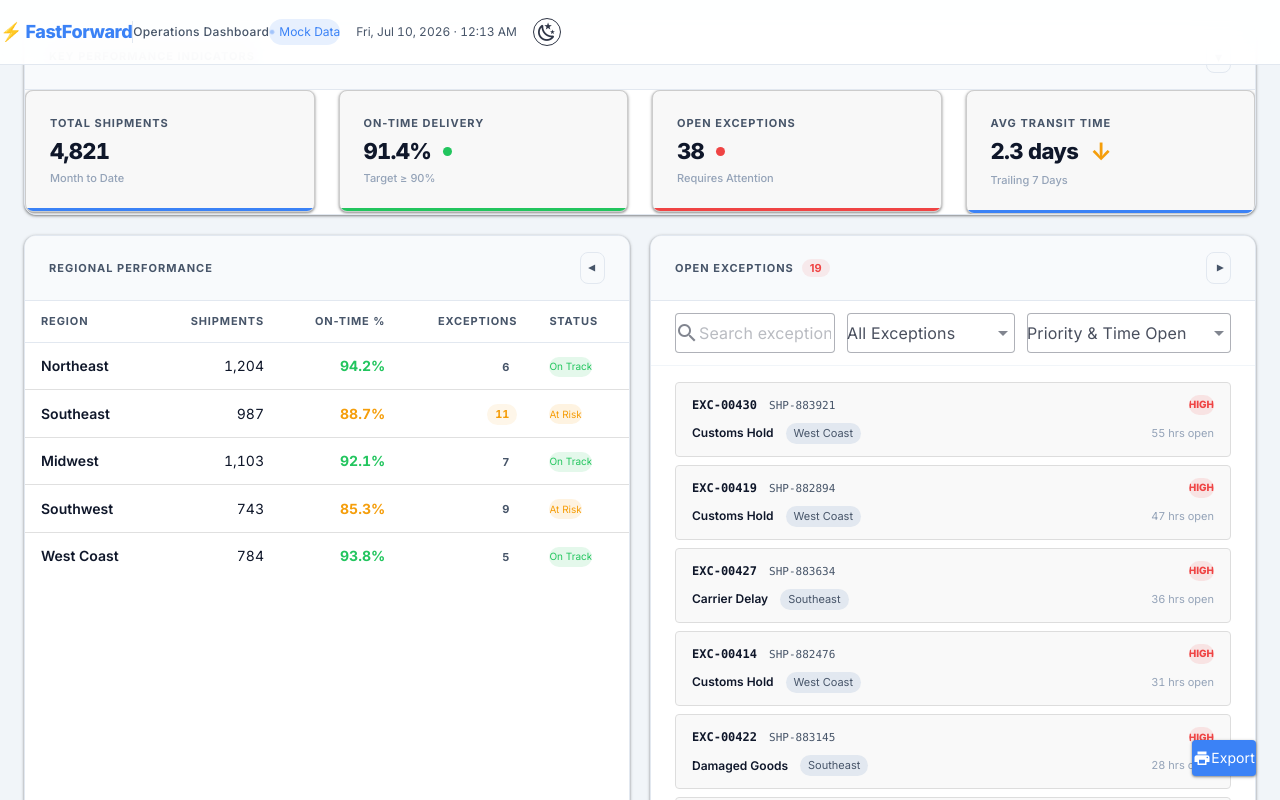
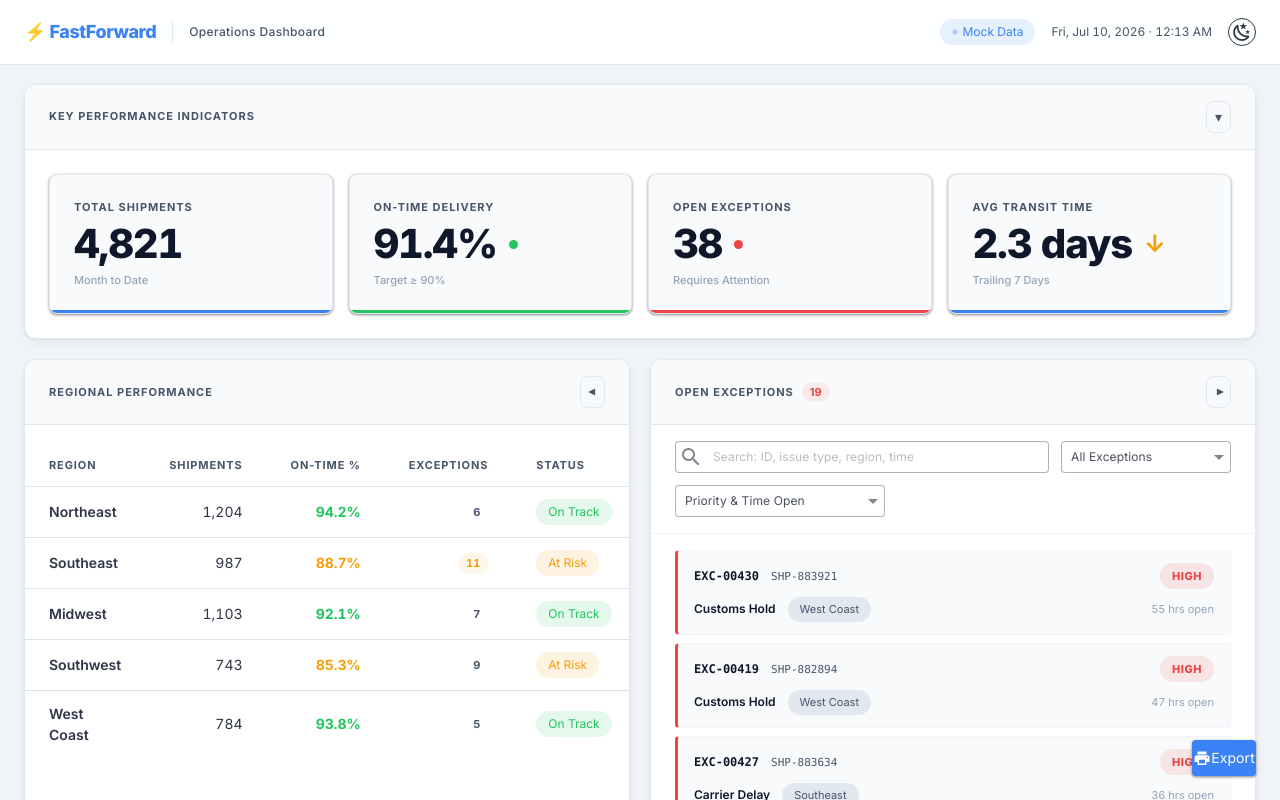
Before and after one commit to jerm-cowan/my-dashboard, a Vue app: page / in a window 1280 px wide. Shown: the top 800 px of the page. Built offline with nearby package versions, Linux system fonts and the light colour scheme.

Commit message:
Enhance theme support and Vuetify integration across components. Customizing the Search, filter, and sorting options in Open Exceptions section.

```diff
--- a/src/assets/main.css
+++ b/src/assets/main.css
@@ -100,7 +100,25 @@
 }
 
 /* ============================================================
-   2. Reset & Base
+   2. Vuetify Typography Override
+   ============================================================ */
+
+/*
+  Restore Inter across all Vuetify components. Vuetify defaults to Roboto;
+  overriding on .v-application cascades to every component it renders.
+*/
+.v-application,
+.v-application .v-field,
+.v-application .v-chip,
+.v-application .v-btn,
+.v-application .v-table,
+.v-application .v-list-item,
+.v-application .v-select__content {
+  font-family: var(--font-family) !important;
+}
+
+/* ============================================================
+   2b. Reset & Base
    ============================================================ */
 
 *, *::before, *::after {
@@ -159,10 +177,39 @@ body {
   transition: background-color var(--t-slow), border-color var(--t-slow) !important;
 }
 
+/* Remove v-toolbar's default inline padding so our inner wrapper controls layout */
+.navbar-appbar .v-toolbar__content {
+  padding: 0 !important;
+}
+
+/*
+  Inner wrapper: constrains content to the same max-width and horizontal padding
+  as the dashboard grid, so the logo left-aligns with section content and the
+  meta items right-align with section content — not the browser edge.
+*/
+.navbar__inner {
+  max-width: var(--max-w);
+  margin: 0 auto;
+  height: 100%;
+  width: 100%;
+  display: flex;
+  align-items: center;
+  justify-content: space-between;
+  padding: 0 var(--dash-pad);
+}
+
 .navbar__brand {
   display: flex;
   align-items: center;
+  gap: var(--sp-4);
   min-width: 0;
+}
+
+.navbar__meta {
+  display: flex;
+  align-items: center;
+  gap: var(--sp-4);
+  flex-shrink: 0;
 }
 
 .navbar__logo {
@@ -227,16 +274,68 @@ body {
 /* v-container fluid: constrain to brief's max-width with consistent padding */
 .dashboard-container {
   max-width: var(--max-w) !important;
-  padding: var(--sp-6) var(--dash-pad) var(--sp-12) !important;
+  margin-inline: auto !important;
+  /*
+    v-app-bar inside RouterView doesn't always register with Vuetify's layout
+    context, so v-main may provide zero top-padding. We own the full offset here:
+    navbar height (--navbar-h) + breathing room (--sp-6).
+  */
+  padding: calc(var(--navbar-h) + var(--sp-6)) var(--dash-pad) var(--sp-12) !important;
   display: flex;
   flex-direction: column;
   gap: var(--section-gap);
+}
+
+/*
+  All direct children of the container (v-card sections and v-row) should
+  behave as full-width flex children with no implicit margins fighting the gap.
+*/
+.dashboard-container > .v-card,
+.dashboard-container > .dashboard__row {
+  flex-shrink: 0;
+  width: 100%;
 }
 
 /* Two-column row: Regional (left) + Exceptions (right) — v-row override */
 .dashboard__row {
   gap: var(--section-gap) !important;
   align-items: stretch;
+  /*
+    Explicit height so both sections match and the exceptions feed can use
+    flex-fill to scroll within the bounded space, mirroring the old build.
+  */
+  height: 500px;
+}
+
+/*
+  Exceptions section: flex column so the feed fills remaining space after
+  the section header and controls row, then scrolls within that space.
+  The collapse animation (max-height: 3000px → 0) still works because
+  max-height on a flex item constrains flex layout correctly.
+*/
+.dashboard__col-right .dashboard__section {
+  display: flex !important;
+  flex-direction: column !important;
+}
+
+.dashboard__col-right .section-content {
+  flex: 1 1 auto !important;
+  min-height: 0 !important;
+  display: flex !important;
+  flex-direction: column !important;
+  overflow: hidden !important;
+}
+
+.dashboard__col-right .exceptions-controls {
+  flex-shrink: 0;
+}
+
+/* Feed fills remaining height within the section and scrolls */
+.dashboard__col-right .exceptions-feed {
+  flex: 1 1 0 !important;
+  min-height: 0 !important;
+  max-height: none !important;
+  overflow-y: auto;
 }
 
 /* Both cols default to equal flex width */
@@ -274,12 +373,16 @@ body {
    5. Section Card Wrapper (v-card)
    ============================================================ */
 
-/* v-card provides the surface background; we add border, radius, overflow */
+/*
+  v-card handles the surface background color via its theme context.
+  We add depth (shadow), border, and radius on top.
+*/
 .dashboard__section {
   border: 1px solid var(--color-border) !important;
   border-radius: var(--radius-lg) !important;
+  box-shadow: var(--shadow-card) !important;
   overflow: hidden;
-  transition: border-color var(--t-slow);
+  transition: border-color var(--t-slow), box-shadow var(--t-slow);
 }
 
 .section-header {
@@ -289,7 +392,11 @@ body {
   padding: var(--sp-4) var(--sp-6);
   min-height: 52px;
   border-bottom: 1px solid var(--color-border);
-  background-color: var(--color-surface-raised);
+  /*
+    !important prevents Vuetify's v-card color context from overriding the
+    section-header's raised background tint in either theme.
+  */
+  background-color: var(--color-surface-raised) !important;
   transition:
     background-color var(--t-slow),
     border-color var(--t-slow);
@@ -301,7 +408,8 @@ body {
   gap: var(--sp-2);
   font-size: var(--font-size-xs);
   font-weight: 700;
-  color: var(--color-text-muted);
+  /* !important ensures the muted label color isn't washed out by Vuetify's on-surface inheritance */
+  color: var(--color-text-muted) !important;
   text-transform: uppercase;
   letter-spacing: 0.09em;
   transition: color var(--t-slow);
@@ -438,15 +546,37 @@ body {
    6. KPI Grid & Cards
    ============================================================ */
 
-/* KPI cards are rendered inside v-row/v-col — .kpi-grid removed */
+/* KPI cards are rendered inside v-row/v-col — .kpi-grid CSS grid replaced */
+
+/*
+  Use no-gutters + explicit CSS rather than Vuetify spacing utilities.
+  Vuetify's .v-row styles override utility classes in unpredictable ways;
+  this matches the old build's kpi-grid padding/gap exactly.
+  display:grid overrides v-row's flex so that 4 equal columns never wrap
+  regardless of viewport width — matching the old repeat(4, 1fr) grid.
+*/
+.kpi-grid-row,
+.carrier-grid-row {
+  display: grid !important;
+  grid-template-columns: repeat(4, 1fr) !important;
+  gap: var(--sp-4) !important;
+  padding: var(--sp-6) !important;
+  margin: 0 !important;
+}
 
 .kpi-card {
   position: relative;
-  display: flex;
-  flex-direction: column;
+  /*
+    Use !important on layout + color properties so Vuetify's .v-theme--xxx .v-card
+    rules (specificity 0,2,1) cannot override the surface-raised background,
+    the flex column layout, or the KPI value text color in either theme.
+  */
+  display: flex !important;
+  flex-direction: column !important;
   gap: var(--sp-2);
-  padding: var(--sp-6);
-  background-color: var(--color-surface-raised);
+  padding: var(--sp-6) !important;
+  background-color: var(--color-surface-raised) !important;
+  color: var(--color-text-primary) !important;
   border: 1px solid var(--color-border);
   border-radius: var(--radius-md);
   overflow: hidden;
@@ -487,7 +617,8 @@ body {
 .kpi-card__value {
   font-size: var(--font-size-3xl);
   font-weight: 800;
-  color: var(--color-text-primary);
+  /* !important guards against Vuetify's on-surface color inheritance */
+  color: var(--color-text-primary) !important;
   line-height: 1;
   font-variant-numeric: tabular-nums;
   letter-spacing: -0.03em;
@@ -563,9 +694,9 @@ body {
    8. Regional Performance Table (v-table)
    ============================================================ */
 
-/* Override v-table thead to match dashboard typography */
+/* Override v-table to match dashboard typography and original density */
 .regional-table thead th {
-  padding: var(--sp-3) var(--sp-4) !important;
+  padding: var(--sp-3) var(--sp-6) !important;
   font-size: var(--font-size-xs) !important;
   font-weight: 700 !important;
   color: var(--color-text-muted) !important;
@@ -573,6 +704,7 @@ body {
   letter-spacing: 0.08em !important;
   border-bottom: 1px solid var(--color-border) !important;
   white-space: nowrap;
+  background-color: transparent !important;
 }
 
 .regional-table tbody tr {
@@ -584,9 +716,22 @@ body {
   border-bottom: none !important;
 }
 
+.regional-table tbody tr:hover td {
+  background-color: var(--color-surface-raised) !important;
+}
+
 .regional-table tbody td {
-  padding: var(--sp-3) var(--sp-4) !important;
+  padding: var(--sp-3) var(--sp-6) !important;
   vertical-align: middle;
+  /* Prevent Vuetify v-table from applying its own text color */
+  color: inherit !important;
+  background-color: transparent !important;
+}
+
+/* v-table wrapper: outer top/bottom breathing room matches KPI grid's 24px outer padding */
+.regional-table {
+  background: transparent !important;
+  padding: var(--sp-5) 0 var(--sp-4) !important;
 }
 
 
@@ -640,29 +785,91 @@ body {
 /* Controls row: search (flex-grow) → filter → sort */
 .exceptions-controls {
   display: flex;
-  align-items: center;
+  align-items: flex-start;
   gap: var(--sp-3);
-  padding: var(--sp-3) var(--sp-6);
+  padding: var(--sp-4) var(--sp-6);
   border-bottom: 1px solid var(--color-border-subtle);
   flex-wrap: wrap;
   transition: border-color var(--t-slow);
 }
 
-/* Search field fills remaining space */
+/* Search field fills remaining space; add 4px before the prepend icon */
 .exceptions-search-field {
   flex: 1;
   min-width: 160px;
 }
 
-/* Filter and sort selects have fixed minimum widths */
+/* Restore search field to 4px — only the select dropdowns need 10px.
+   Set both physical and logical padding properties because Vuetify uses
+   padding-inline-start/end internally, which physical-only rules don't override. */
+.exceptions-search-field .v-field__input {
+  padding-left: 4px !important;
+  padding-inline-start: 4px !important;
+}
+
+/* Collapse the gap between the icon and the placeholder text:
+   remove the right-side padding Vuetify adds to the prepend-inner container. */
+.exceptions-search-field .v-field__prepend-inner {
+  padding-left: 4px !important;
+  padding-inline-start: 4px !important;
+  padding-right: 0 !important;
+  padding-inline-end: 0 !important;
+}
+
+/* Match right-side padding for the clear (X) button */
+.exceptions-search-field .v-field__clearable {
+  padding-right: 4px !important;
+}
+
+/* Hint text: matches placeholder verbatim, smaller and muted but still legible */
+.exceptions-search-field .v-messages__message {
+  font-size: var(--font-size-2xs) !important;
+  font-weight: 400;
+  opacity: 0.8;
+  letter-spacing: 0.01em;
+}
+
+/* Align hint text left edge with the magnify icon (both at 4px from field left) */
+.exceptions-search-field .v-input__details {
+  padding-inline-start: 32px !important;
+}
+
+/* Filter and sort: fixed widths sized to their widest option at 12px font */
 .exceptions-filter-select {
-  min-width: 168px;
-  flex-shrink: 0;
+  flex: 0 0 170px;
 }
 
 .exceptions-sort-select {
-  min-width: 196px;
-  flex-shrink: 0;
+  flex: 0 0 210px;
+}
+
+/*
+  Reduce Vuetify compact field height to match the original native input density.
+  Targets the inner input container so it doesn't affect the field's label/border.
+  padding-left adds 4px of breathing room before the text/icon in every control.
+*/
+.exceptions-controls .v-field__input {
+  min-height: 32px !important;
+  padding-top: 4px !important;
+  padding-bottom: 4px !important;
+  padding-left: 10px !important;
+  font-size: var(--font-size-sm) !important;
+}
+
+/*
+  Sort and Filter dropdown lists: match the 4px extra left indent of the
+  collapsed field so open-list item text aligns with the displayed value.
+  Font size and weight match the collapsed field label (.v-field__input).
+*/
+.exceptions-sort-menu .v-list-item,
+.exceptions-filter-menu .v-list-item {
+  padding-inline-start: 10px !important;
+}
+
+.exceptions-sort-menu .v-list-item-title,
+.exceptions-filter-menu .v-list-item-title {
+  font-size: var(--font-size-sm) !important;
+  font-weight: 400 !important;
 }
 
 .exceptions-feed {
@@ -698,8 +905,7 @@ body {
 }
 
 .exception-item:hover {
-  border-color: var(--color-border);
-  background-color: var(--color-surface);
+  border-color: var(--color-accent);
 }
 
 .exception-item:focus-visible {
@@ -762,7 +968,7 @@ body {
 .exception-item__region {
   font-size: var(--font-size-xs);
   color: var(--color-text-muted);
-  padding: 2px var(--sp-2);
+  padding: var(--sp-1) var(--sp-3);
   background-color: var(--color-border);
   border-radius: var(--radius-full);
   white-space: nowrap;
@@ -780,7 +986,22 @@ body {
   transition: color var(--t-slow);
 }
 
-/* Priority chips — color handled via Vuetify's color prop (error/warning/success) */
+/* Priority chips — letter-spacing and weight to match the original badge style */
+/*
+  Scoped chip padding override: the global CSS reset (padding: 0) can win
+  over Vuetify's --v-chip-padding CSS variable in certain cascade contexts.
+  12px horizontal gives chips the same visual breathing room as their
+  top/bottom height-derived spacing.
+*/
+.navbar-appbar .v-chip,
+.dashboard__section .v-chip {
+  padding-inline: var(--sp-3) !important;
+}
+
+.v-chip.font-weight-black {
+  letter-spacing: 0.05em;
+  font-size: var(--font-size-xs) !important;
+}
 
 .exceptions-empty {
   padding: var(--sp-8);
@@ -821,13 +1042,14 @@ body {
 .bar-chart__bar {
   width: 100%;
   max-width: 72px;
-  background: linear-gradient(to top, #1e40af, var(--color-accent));
+  /* !important prevents Vuetify v-card color context from overriding the gradient */
+  background: linear-gradient(to top, #1e40af, var(--color-accent)) !important;
   border-radius: var(--radius-sm) var(--radius-sm) 0 0;
   min-height: 4px;
   transform-origin: bottom center;
   animation: bar-grow 0.7s cubic-bezier(0.4, 0, 0.2, 1) both;
   animation-delay: var(--bar-delay, 0s);
-  transition: max-width 0.2s, background var(--t-slow);
+  transition: max-width 0.2s;
 }
 
 @keyframes bar-grow {
@@ -837,7 +1059,7 @@ body {
 
 /* Today's bar highlighted */
 .bar-chart__group--today .bar-chart__bar {
-  background: linear-gradient(to top, #1d4ed8, #60a5fa);
+  background: linear-gradient(to top, #1d4ed8, #60a5fa) !important;
   box-shadow: 0 0 14px var(--color-accent-glow);
 }
 
@@ -877,6 +1099,11 @@ body {
    ============================================================ */
 
 /* Carrier cards are rendered inside v-row/v-col — .carrier-grid removed */
+
+/* Carrier section v-card: override Vuetify background so surface-raised tint applies */
+.v-card.carrier-card {
+  background-color: var(--color-surface-raised) !important;
+}
 
 .carrier-card {
   display: flex;
@@ -1077,7 +1304,7 @@ body {
   }
 
   .kpi-card {
-    background: #f8f8f8 !important;
+    background: var(--color-surface-raised) !important;
     border: 1px solid #ccc !important;
   }
 
@@ -1107,49 +1334,3 @@ body {
     overflow: visible;
   }
 }
-    gap: 12px;
-  }
-
-  .dashboard__section {
-    border: 1px solid #bbb;
-    border-radius: 4px;
-    box-shadow: none;
-    break-inside: avoid;
-  }
-
-  .section-content--collapsed {
-    max-height: none !important;
-    overflow: visible !important;
-  }
-
-  .kpi-card {
-    background: #f8f8f8;
-    border: 1px solid #ccc;
-  }
-
-  .kpi-card__value {
-    font-size: 22px;
-  }
-
-  .exception-item {
-    background: #f9f9f9;
-    border: 1px solid #ddd;
-    break-inside: avoid;
-  }
-
-  .carrier-card {
-    background: #f8f8f8;
-    border: 1px solid #ccc;
-    break-inside: avoid;
-  }
-
-  .bar-chart__bar {
-    background: #555 !important;
-    box-shadow: none !important;
-  }
-
-  .exceptions-feed {
-    max-height: none;
-    overflow: visible;
-  }
-}
--- a/src/components/CarrierGrid.vue
+++ b/src/components/CarrierGrid.vue
@@ -18,7 +18,8 @@
       id="carriers-content"
     >
       <v-row
-        class="pa-6 pt-5 ma-0"
+        no-gutters
+        class="carrier-grid-row"
         id="carrier-grid"
         role="list"
         aria-label="Carrier performance snapshot"
@@ -29,7 +30,6 @@
           cols="12"
           sm="6"
           lg="3"
-          class="pa-2"
         >
           <v-card
             class="carrier-card animate-in"
--- a/src/components/ExceptionsFeed.vue
+++ b/src/components/ExceptionsFeed.vue
@@ -37,21 +37,24 @@
       >
         <v-text-field
           v-model="searchQuery"
-          type="search"
+          type="text"
           class="exceptions-search-field"
-          placeholder="Search exceptions…"
+          placeholder="Search: ID, issue type, region, time"
           aria-label="Search exceptions by ID, shipment, type, region, priority, or time open"
+          :hint="searchQuery ? 'Search: ID, issue type, region, time' : ''"
           prepend-inner-icon="mdi-magnify"
           variant="outlined"
           density="compact"
-          hide-details
+          hide-details="auto"
           clearable
           autocomplete="off"
+          @click:clear="searchQuery = ''"
         />
 
         <v-select
           v-model="filterValue"
           :items="filterItems"
+          :menu-props="{ class: 'exceptions-filter-menu' }"
           aria-label="Filter exceptions by region or priority"
           variant="outlined"
           density="compact"
@@ -62,6 +65,7 @@
         <v-select
           v-model="sortValue"
           :items="sortItems"
+          :menu-props="{ class: 'exceptions-sort-menu' }"
           aria-label="Sort exceptions"
           variant="outlined"
           density="compact"
@@ -98,7 +102,7 @@
               <span class="exception-item__shipment">{{ exc.shipmentId }}</span>
             </div>
             <v-chip
-              size="x-small"
+              size="small"
               variant="tonal"
               :color="priorityColor(exc.priority)"
               class="font-weight-black text-uppercase"
@@ -147,10 +151,10 @@ const filterItems = [
 /** Sort dropdown items. */
 const sortItems = [
   { title: 'Priority & Time Open', value: 'priority-time' },
+  { title: 'Time Open (Descending)', value: 'time' },
   { title: 'Exception ID', value: 'id' },
   { title: 'Shipment ID', value: 'shipment-id' },
   { title: 'Region', value: 'region' },
-  { title: 'Time Open (Desc)', value: 'time' },
 ]
 
 /** Applies current filter, search, and sort state to the exceptions dataset. */
@@ -169,7 +173,7 @@ const filteredData = computed((): Exception[] => {
   }
 
   // 2. Apply search query against all exception fields (case-insensitive)
-  const query = searchQuery.value.trim().toLowerCase()
+  const query = (searchQuery.value ?? '').trim().toLowerCase()
   if (query) {
     data = data.filter(
       (e) =>
--- a/src/components/KpiGrid.vue
+++ b/src/components/KpiGrid.vue
@@ -18,17 +18,14 @@
       id="kpi-content"
     >
       <v-row
-        class="pa-6 pt-5 ma-0"
+        no-gutters
+        class="kpi-grid-row"
         role="list"
         aria-label="Key performance indicator summary cards"
       >
         <v-col
           v-for="(card, i) in cardDefs"
           :key="card.kpiKey"
-          cols="12"
-          sm="6"
-          lg="3"
-          class="pa-2"
         >
           <KpiCard
             v-bind="card"
--- a/src/components/NavBar.vue
+++ b/src/components/NavBar.vue
@@ -6,14 +6,14 @@
     role="banner"
     aria-label="FastForward Logistics dashboard navigation"
   >
-    <div class="navbar__brand ml-4">
-      <span class="navbar__logo" aria-label="FastForward Logistics">⚡ FastForward</span>
-      <span class="navbar__divider mx-4" aria-hidden="true"></span>
-      <span class="navbar__title">Operations Dashboard</span>
-    </div>
+    <div class="navbar__inner">
+      <div class="navbar__brand">
+        <span class="navbar__logo" aria-label="FastForward Logistics">⚡ FastForward</span>
+        <span class="navbar__divider" aria-hidden="true"></span>
+        <span class="navbar__title">Operations Dashboard</span>
+      </div>
 
-    <template #append>
-      <div class="d-flex align-center ga-4 mr-4">
+      <div class="navbar__meta">
         <v-chip
           color="primary"
           variant="tonal"
@@ -40,7 +40,7 @@
           @click="toggleTheme"
         />
       </div>
-    </template>
+    </div>
   </v-app-bar>
 </template>
 
--- a/src/components/RegionalTable.vue
+++ b/src/components/RegionalTable.vue
@@ -63,7 +63,7 @@
             </td>
             <td>
               <v-chip
-                size="x-small"
+                size="small"
                 variant="tonal"
                 :color="statusChipColor(row.status)"
               >
```
Also changed, not shown: index.html (+6 -2 lines).
